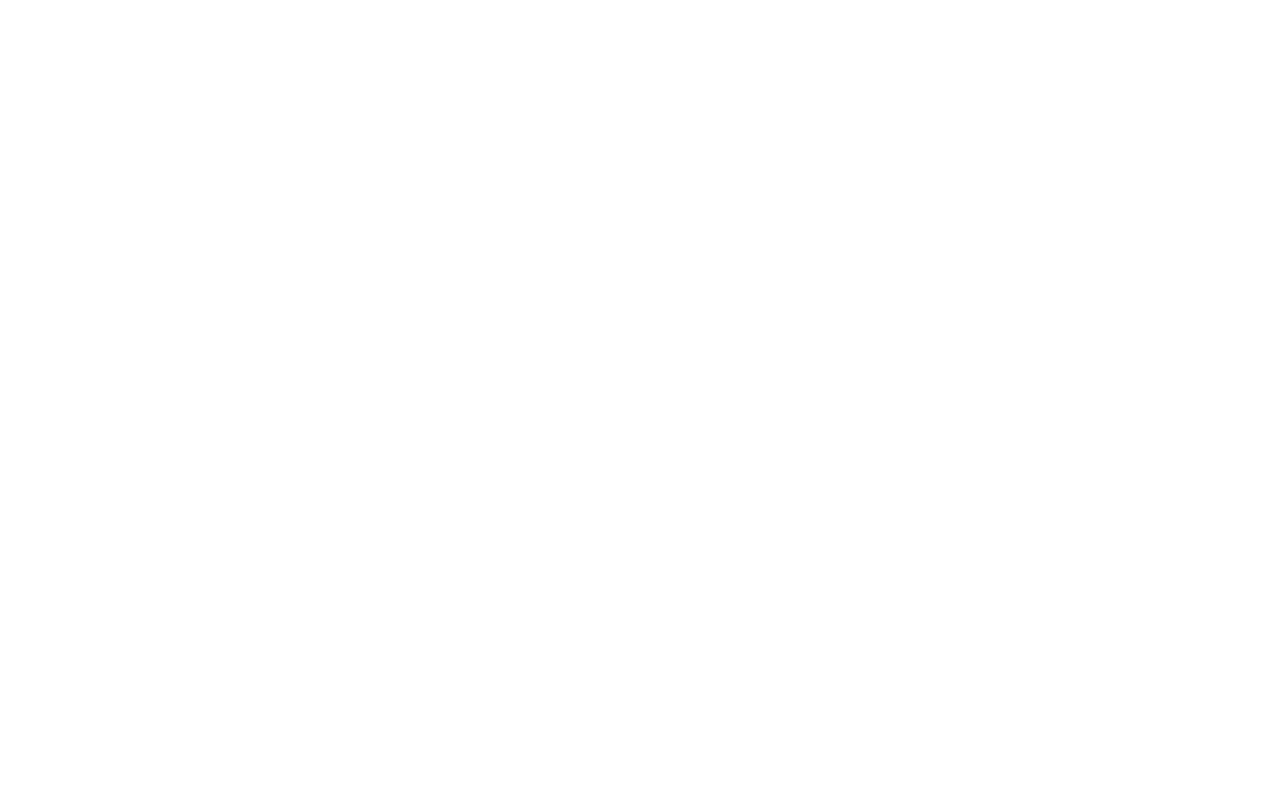
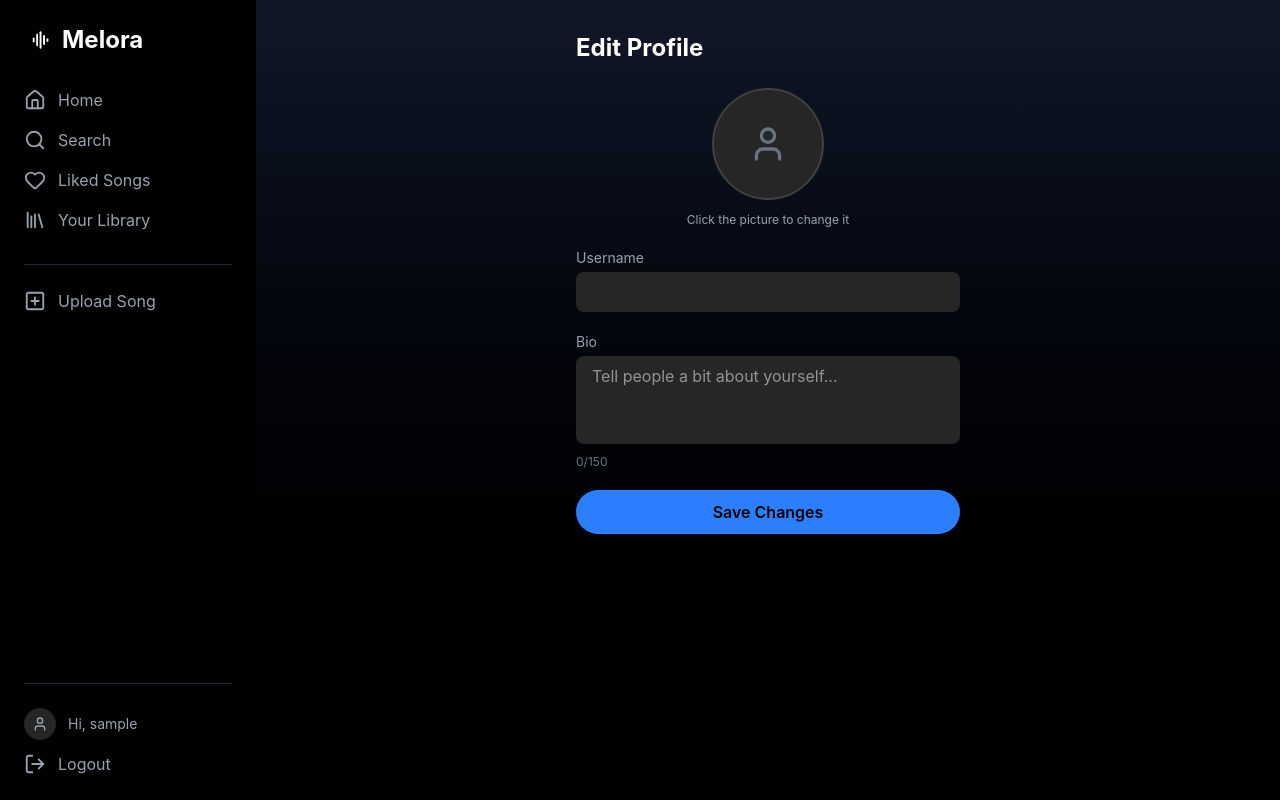
Before and after one commit to jeniferajstalin17/melora-spotify-clone, a React (Vite) app in the folder client/: page /edit-profile in a window 1280 px wide. Before the commit this address had no page. Built offline with nearby package versions, Linux system fonts and the light colour scheme; no server answers; sample sign-in values are in the browser's storage.

Commit message:
Add edit profile feature with picture and bio

```diff
--- a/client/src/App.jsx
+++ b/client/src/App.jsx
@@ -11,6 +11,7 @@
 import PlaylistDetail from './pages/PlaylistDetail';
 import ArtistProfile from './pages/ArtistProfile';
 import LikedSongs from './pages/LikedSongs';
+import EditProfile from './pages/EditProfile';
 import Sidebar from './components/Sidebar';
 import PlayerBar from './components/PlayerBar';
 
@@ -107,6 +108,17 @@
           </PrivateRoute>
         }
       />
+      {/* NEW: Edit Profile route */}
+      <Route
+        path="/edit-profile"
+        element={
+          <PrivateRoute>
+            <Layout>
+              <EditProfile />
+            </Layout>
+          </PrivateRoute>
+        }
+      />
     </Routes>
   );
 }
--- a/client/src/components/Sidebar.jsx
+++ b/client/src/components/Sidebar.jsx
@@ -1,6 +1,6 @@
 import { Link, useLocation, useNavigate } from 'react-router-dom';
 import { useContext, useState } from 'react';
-import { Home, Search, Library, PlusSquare, LogOut, Heart, Menu, X } from 'lucide-react';
+import { Home, Search, Library, PlusSquare, LogOut, Heart, Menu, X, User as UserIcon } from 'lucide-react';
 import { AuthContext } from '../context/AuthContext';
 import { PlayerContext } from '../context/PlayerContext';
 import Logo from './Logo';
@@ -81,7 +81,28 @@
         </div>
 
         <div className="mt-auto pt-6 border-t border-gray-800">
-          <p className="text-sm text-gray-400 mb-3 truncate">Hi, {user?.username}</p>
+          {/* Profile section - now links to Edit Profile */}
+          <Link
+            onClick={handleLinkClick}
+            to="/edit-profile"
+            className="flex items-center gap-3 mb-3 hover:text-blue-500 transition group"
+          >
+            {user?.profilePic ? (
+              <img
+                src={user.profilePic}
+                alt={user.username}
+                className="w-8 h-8 rounded-full object-cover flex-shrink-0"
+              />
+            ) : (
+              <div className="w-8 h-8 rounded-full bg-neutral-800 flex items-center justify-center flex-shrink-0">
+                <UserIcon size={16} className="text-gray-400" />
+              </div>
+            )}
+            <p className="text-sm text-gray-400 truncate group-hover:text-blue-500">
+              Hi, {user?.username}
+            </p>
+          </Link>
+
           <button
             onClick={handleLogout}
             className="flex items-center gap-3 text-gray-400 hover:text-red-500 transition w-full"
--- a/client/src/context/AuthContext.jsx
+++ b/client/src/context/AuthContext.jsx
@@ -31,8 +31,18 @@
     localStorage.removeItem('user');
   };
 
+  // NEW: update the logged-in user's info (e.g. after editing profile)
+  // without needing to log out/in again.
+  const updateUser = (updatedFields) => {
+    setUser((prevUser) => {
+      const newUser = { ...prevUser, ...updatedFields };
+      localStorage.setItem('user', JSON.stringify(newUser));
+      return newUser;
+    });
+  };
+
   return (
-    <AuthContext.Provider value={{ user, token, login, logout, loading }}>
+    <AuthContext.Provider value={{ user, token, login, logout, loading, updateUser }}>
       {children}
     </AuthContext.Provider>
   );
--- /dev/null
+++ b/client/src/pages/EditProfile.jsx
@@ -0,0 +1,164 @@
+import { useState, useContext, useEffect } from 'react';
+import { useNavigate } from 'react-router-dom';
+import axios from 'axios';
+import { AuthContext } from '../context/AuthContext';
+import { Camera, User as UserIcon } from 'lucide-react';
+
+export default function EditProfile() {
+  const { user, token, updateUser } = useContext(AuthContext);
+  const navigate = useNavigate();
+
+  const [username, setUsername] = useState('');
+  const [bio, setBio] = useState('');
+  const [profilePicFile, setProfilePicFile] = useState(null);
+  const [previewUrl, setPreviewUrl] = useState('');
+  const [loading, setLoading] = useState(false);
+  const [error, setError] = useState('');
+  const [success, setSuccess] = useState('');
+
+  // Pre-fill the form with the latest profile data from the server
+  useEffect(() => {
+    const fetchProfile = async () => {
+      try {
+        const res = await axios.get('https://melora-spotify-clone.onrender.com/api/users/me/profile', {
+          headers: { Authorization: `Bearer ${token}` },
+        });
+        setUsername(res.data.username || '');
+        setBio(res.data.bio || '');
+        setPreviewUrl(res.data.profilePic || '');
+      } catch (err) {
+        console.log(err);
+      }
+    };
+    if (token) fetchProfile();
+  }, [token]);
+
+  const handleFileChange = (e) => {
+    const file = e.target.files[0];
+    if (file) {
+      setProfilePicFile(file);
+      setPreviewUrl(URL.createObjectURL(file)); // instant local preview
+    }
+  };
+
+  const handleSubmit = async (e) => {
+    e.preventDefault();
+    setError('');
+    setSuccess('');
+    setLoading(true);
+
+    try {
+      const formData = new FormData();
+      formData.append('username', username);
+      formData.append('bio', bio);
+      if (profilePicFile) {
+        formData.append('profilePic', profilePicFile);
+      }
+
+      const res = await axios.put(
+        'https://melora-spotify-clone.onrender.com/api/users/me',
+        formData,
+        {
+          headers: {
+            Authorization: `Bearer ${token}`,
+            'Content-Type': 'multipart/form-data',
+          },
+        }
+      );
+
+      // Keep AuthContext (and localStorage) in sync so the new
+      // username/pic shows up immediately across the app.
+      updateUser({
+        username: res.data.username,
+        profilePic: res.data.profilePic,
+        bio: res.data.bio,
+      });
+
+      setSuccess('Profile updated!');
+      setTimeout(() => navigate('/'), 1200);
+    } catch (err) {
+      setError(err.response?.data?.message || 'Failed to update profile');
+    } finally {
+      setLoading(false);
+    }
+  };
+
+  return (
+    <div className="p-8 text-white max-w-md mx-auto">
+      <h1 className="text-2xl font-bold mb-6">Edit Profile</h1>
+
+      {error && (
+        <div className="bg-red-900/40 border border-red-700 text-red-300 text-sm rounded-lg px-4 py-2 mb-4">
+          {error}
+        </div>
+      )}
+      {success && (
+        <div className="bg-green-900/40 border border-green-700 text-green-300 text-sm rounded-lg px-4 py-2 mb-4">
+          {success}
+        </div>
+      )}
+
+      <form onSubmit={handleSubmit} className="flex flex-col gap-5">
+        {/* Profile picture */}
+        <div className="flex flex-col items-center gap-3">
+          <label htmlFor="profilePicInput" className="cursor-pointer relative group">
+            {previewUrl ? (
+              <img
+                src={previewUrl}
+                alt="Profile"
+                className="w-28 h-28 rounded-full object-cover border-2 border-neutral-700"
+              />
+            ) : (
+              <div className="w-28 h-28 rounded-full bg-neutral-800 flex items-center justify-center border-2 border-neutral-700">
+                <UserIcon size={40} className="text-gray-500" />
+              </div>
+            )}
+            <div className="absolute inset-0 rounded-full bg-black/50 opacity-0 group-hover:opacity-100 flex items-center justify-center transition">
+              <Camera size={22} />
+            </div>
+          </label>
+          <input
+            id="profilePicInput"
+            type="file"
+            accept="image/*"
+            onChange={handleFileChange}
+            className="hidden"
+          />
+          <p className="text-xs text-gray-400">Click the picture to change it</p>
+        </div>
+
+        {/* Username */}
+        <div>
+          <label className="text-sm text-gray-400 mb-1 block">Username</label>
+          <input
+            type="text"
+            value={username}
+            onChange={(e) => setUsername(e.target.value)}
+            className="w-full bg-neutral-800 text-white rounded-lg px-4 py-2 outline-none focus:ring-2 focus:ring-blue-500"
+          />
+        </div>
+
+        {/* Bio */}
+        <div>
+          <label className="text-sm text-gray-400 mb-1 block">Bio</label>
+          <textarea
+            value={bio}
+            onChange={(e) => setBio(e.target.value.slice(0, 150))}
+            rows={3}
+            placeholder="Tell people a bit about yourself..."
+            className="w-full bg-neutral-800 text-white rounded-lg px-4 py-2 outline-none focus:ring-2 focus:ring-blue-500 resize-none"
+          />
+          <p className="text-xs text-gray-500 mt-1">{bio.length}/150</p>
+        </div>
+
+        <button
+          type="submit"
+          disabled={loading}
+          className="bg-blue-500 hover:bg-blue-400 disabled:opacity-50 text-black font-semibold rounded-full py-2.5 transition"
+        >
+          {loading ? 'Saving...' : 'Save Changes'}
+        </button>
+      </form>
+    </div>
+  );
+}
```
